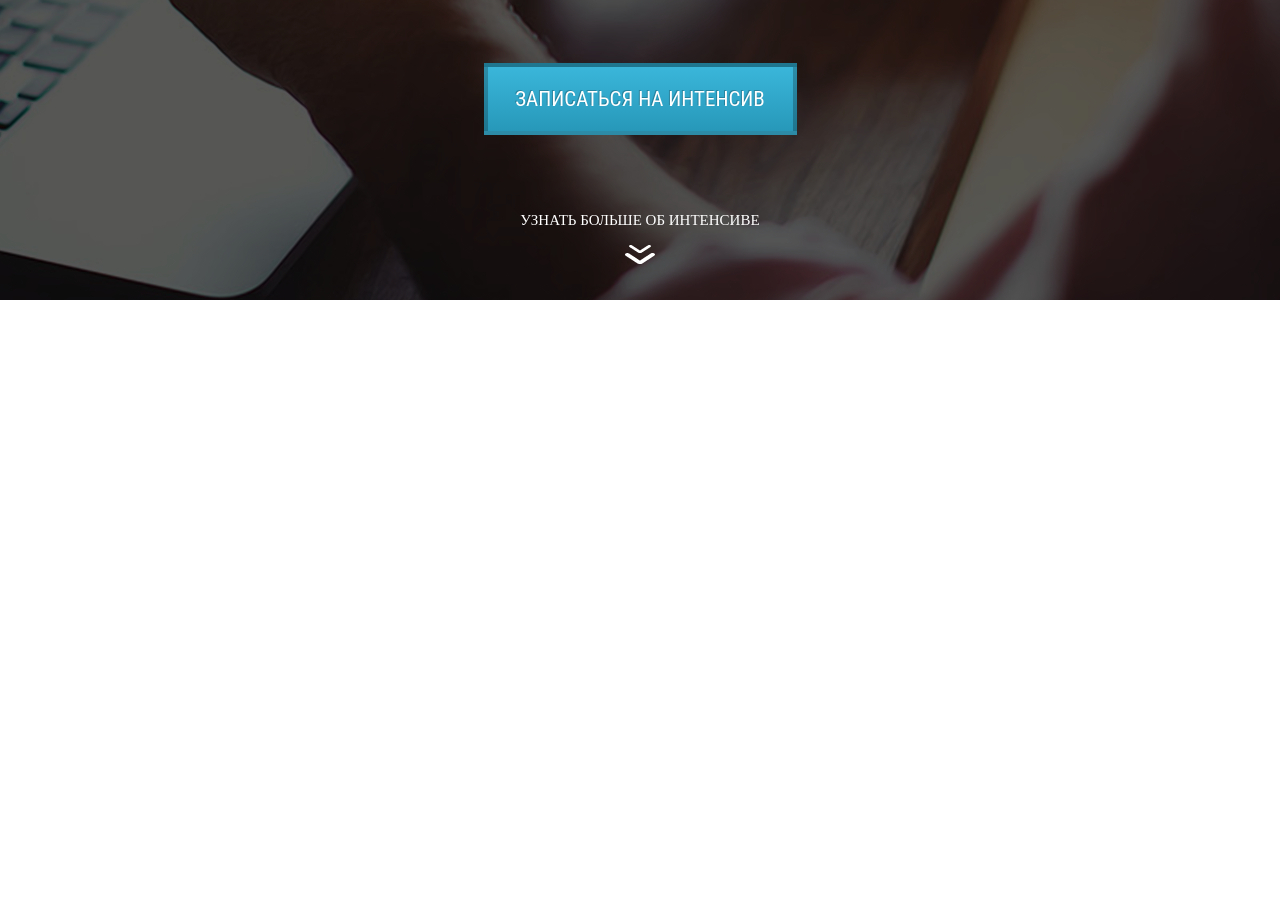
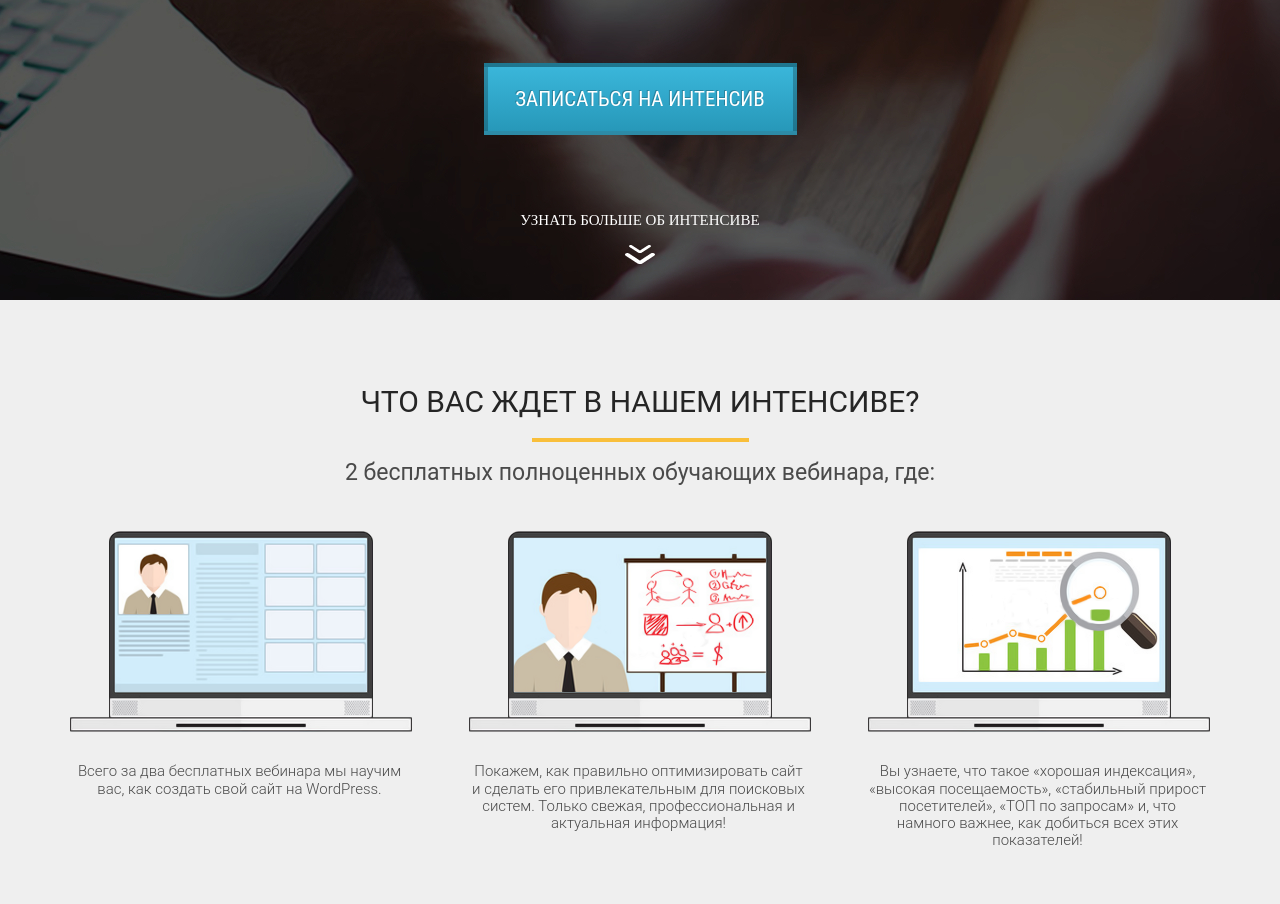
Before and after one commit to Aleksand9652/worldpress, a plain HTML site: page index.html in a window 1280 px wide. Shown: the part 500-1404 px from the top of the page. Before the commit the page ends 800 px from the top, so only its background shows below. Drawn offline with Linux system fonts and the light colour scheme.

Commit message:
two block

```diff
--- a/index.html
+++ b/index.html
@@ -33,6 +33,32 @@
 
 
     </section>
+    <section class="waiting">
+        <div class="container">
+            <h2 class="waiting-header">Что вас ждет в нашем интенсиве?</h2>
+            <div class="waiting-line"></div>
+            <div class="waiting-subheader">2 бесплатных полноценных обучающих вебинара, где:</div>
+            <div class="waiting-wrapper">
+                <div class="waiting-item">
+                    <img src="img/first_webinar/one.png" alt="" class="waiting-img">
+                    <div class="waiting-description">Всего за два бесплатных вебинара мы научим вас,
+                        как создать свой сайт на WordPress. </div>
+                </div>
+                <div class="waiting-item">
+                    <img src="img/first_webinar/two.png" alt="" class="waiting-img">
+                    <div class="waiting-description">Покажем, как правильно оптимизировать
+                        сайт и сделать его привлекательным для поисковых систем. Только свежая,
+                        профессиональная и актуальная информация!</div>
+                </div>
+                <div class="waiting-item">
+                    <img src="img/first_webinar/fre.png" alt="" class="waiting-img">
+                    <div class="waiting-description">Вы узнаете, что такое «хорошая индексация»,
+                        «высокая посещаемость», «стабильный прирост посетителей», «ТОП по запросам»
+                        и, что намного важнее, как добиться всех этих показателей!</div>
+                </div>
+            </div>
+        </div>
+    </section>
 
 </body>
 </html>
--- a/style/style.css
+++ b/style/style.css
@@ -109,3 +109,51 @@ h2.title {
     margin-top: 13px;
     cursor: pointer;
 }
+
+
+    /* waiting */
+    .waiting {
+        background-color: #efefef;
+        padding: 85px 0 75px 0;
+        height: 604px;
+    }
+    .waiting-header {
+         color: #252525;
+        font-family: Roboto;
+        font-size: 30px;
+        font-weight: 400;
+        text-transform: uppercase;
+        text-align: center;
+    }
+    .waiting-line {
+        margin: 0 auto;
+        margin-top: 18px;
+        width: 217px;
+        height: 4px;
+        background-color: #f9bf3b;
+    }
+    .waiting-subheader {
+        color: #4a4a4a;
+        font-family: Roboto;
+        font-size: 23px;
+        font-weight: 400;
+        text-align: center;
+        margin-top: 18px;
+    }
+    .waiting-wrapper {
+        margin-top: 45px;
+        display: flex;
+        justify-content: space-between;
+    }
+    .waiting-description {
+        width: 339px;
+        color: #4a4a4a;
+        font-family: Roboto;
+        font-size: 15px;
+        font-weight: 300;
+        text-align: center;
+        margin-top: 27px;
+    }
+    .waiting-img {
+        width: 100%;
+    }
```
Also changed, not shown: img/first_webinar/fre.png (added), img/first_webinar/one.png (added), img/first_webinar/two.png (added).
